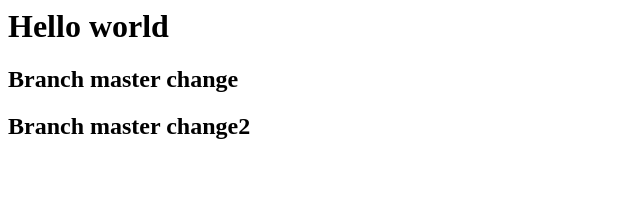
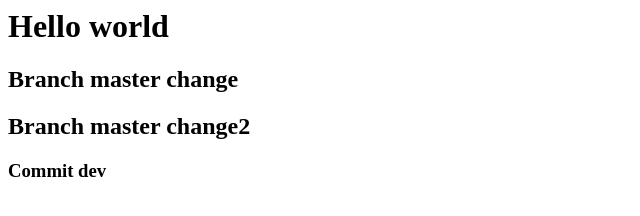
Before and after one commit to abhinav-pageup/git-practice, a plain HTML site: page index.html in a window 1280 px wide. Shown: the whole page, without its empty margins (0-640 px from the left). Drawn offline with Linux system fonts and the light colour scheme.

Commit message:
Add a commit for merge conflict

```diff
--- a/index.html
+++ b/index.html
@@ -2,3 +2,5 @@
 
 <h2>Branch master change</h2>
 <h2>Branch master change2</h2>
+
+<h3>Commit dev</h3>
```
